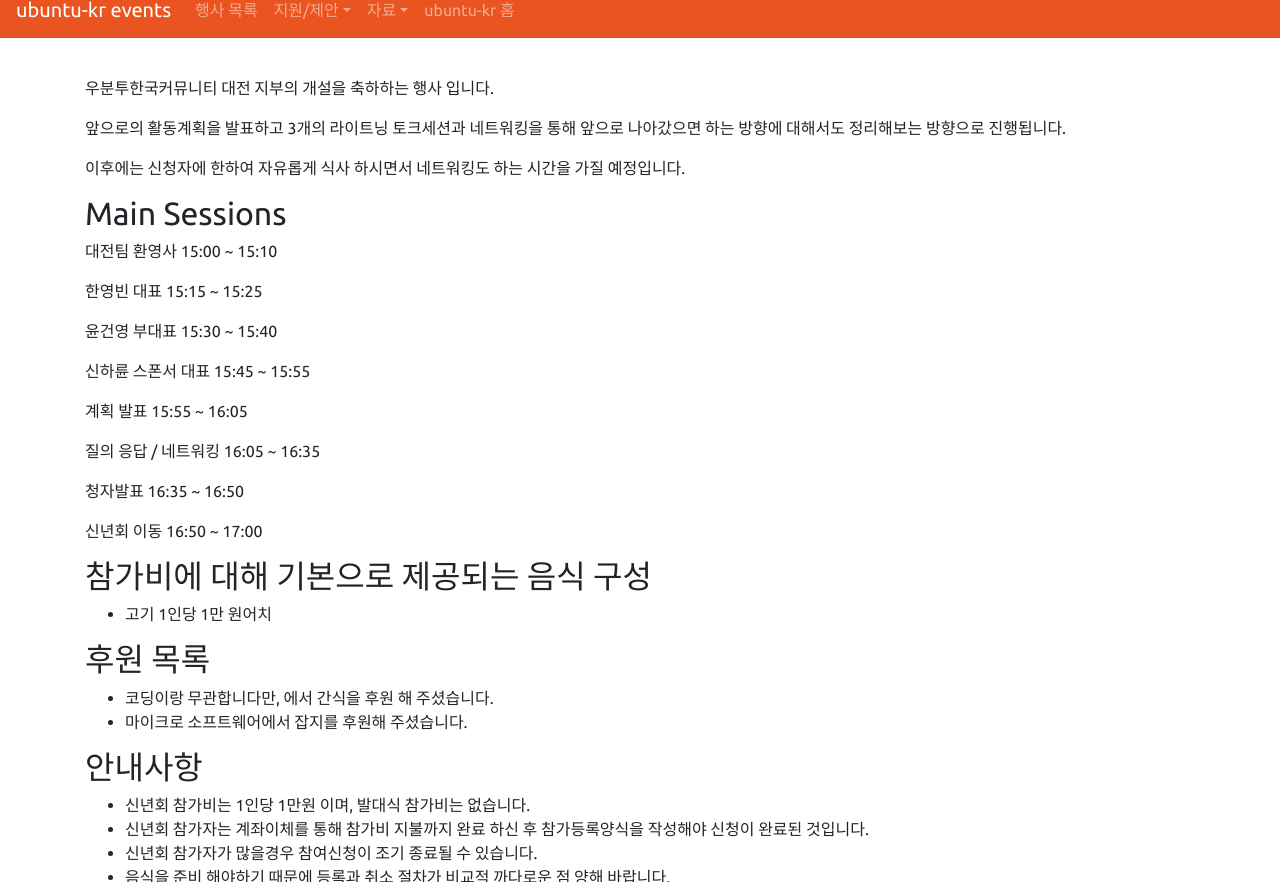
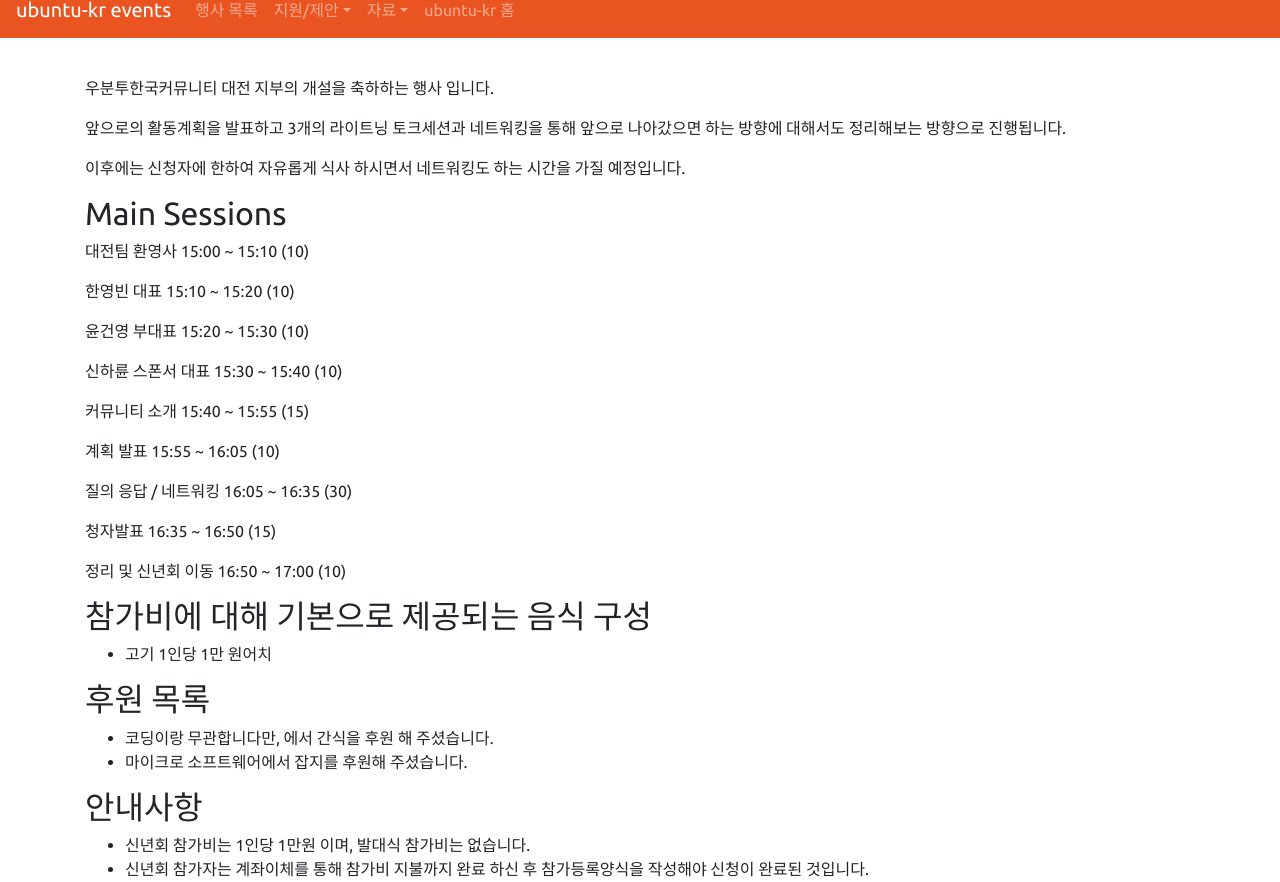
Before and after one commit to ubuntu-kr/events, a Jekyll site: the page built from _posts/2017-12-07-year-start-party-in-daejeon.md, in a window 1280 px wide and 900 px high, scrolled down 590 px, cut to the strip 18-900 px from the top of the window. Built offline with Jekyll 4.4.1, drawn with Linux system fonts in a browser that asks for light colours.

Commit message:
일정 조정

```diff
--- a/_posts/2017-12-07-year-start-party-in-daejeon.md
+++ b/_posts/2017-12-07-year-start-party-in-daejeon.md
@@ -24,22 +24,23 @@ image: "https://wiki.ubuntu-kr.org/images/c/cc/%EB%8C%80%EC%A0%84%EC%A7%80%EC%97
 
 
 ## Main Sessions
-대전팀 환영사       15:00 ~ 15:10
+대전팀 환영사		15:00 ~ 15:10 (10)
 
-한영빈 대표          15:15 ~ 15:25
+한영빈 대표		15:10 ~ 15:20 (10)
 
-윤건영 부대표 		  15:30 ~ 15:40
+윤건영 부대표		15:20 ~ 15:30 (10)
 
-신하륜 스폰서 대표 		15:45 ~ 15:55
+신하륜 스폰서 대표 	15:30 ~ 15:40 (10)
 
-계획 발표					15:55 ~ 16:05
+커뮤니티 소개		15:40 ~ 15:55 (15)
 
-질의 응답 / 네트워킹		16:05 ~ 16:35
+계획 발표			15:55 ~ 16:05 (10)
 
-청자발표					16:35 ~ 16:50
+질의 응답 / 네트워킹 16:05 ~ 16:35 (30)
 
-신년회 이동					16:50 ~ 17:00
+청자발표			16:35 ~ 16:50 (15)
 
+정리 및 신년회 이동	16:50 ~ 17:00 (10)
 
 ## 참가비에 대해 기본으로 제공되는 음식 구성
 - 고기 1인당 1만 원어치
```
